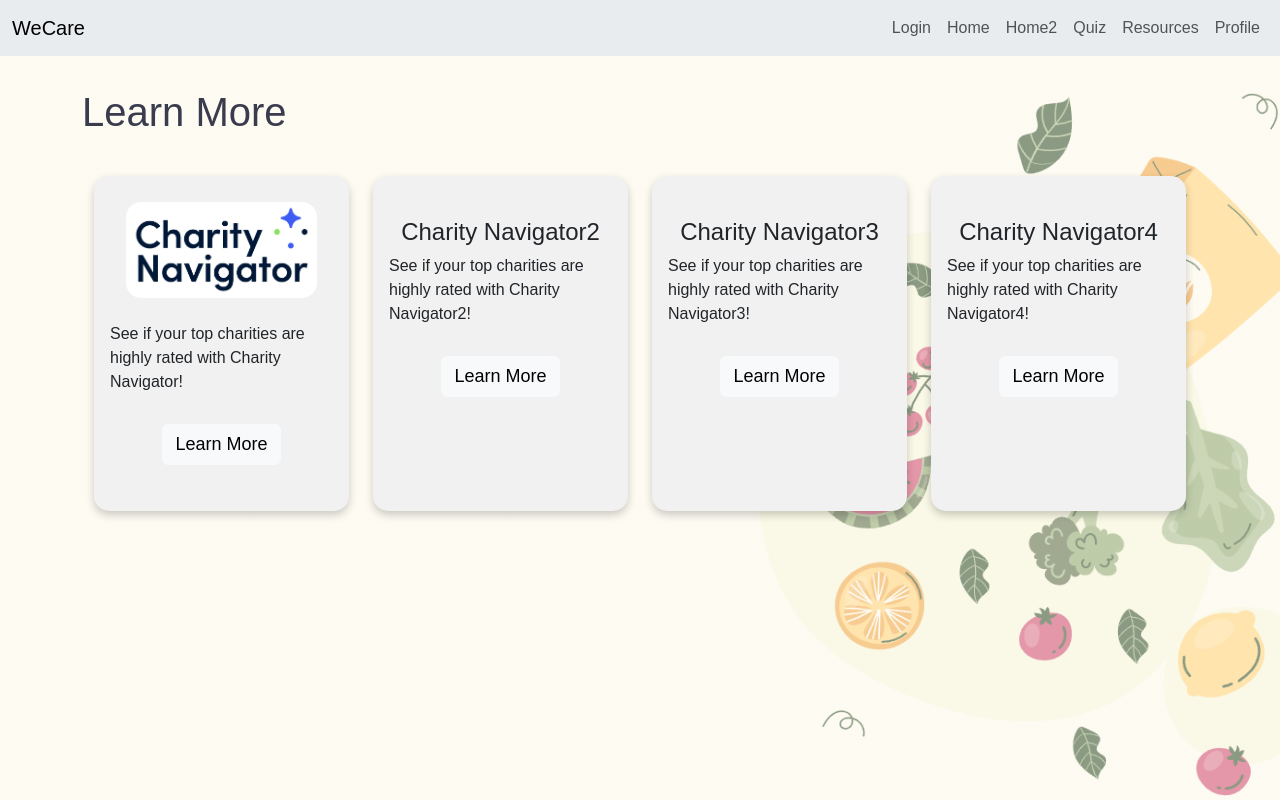
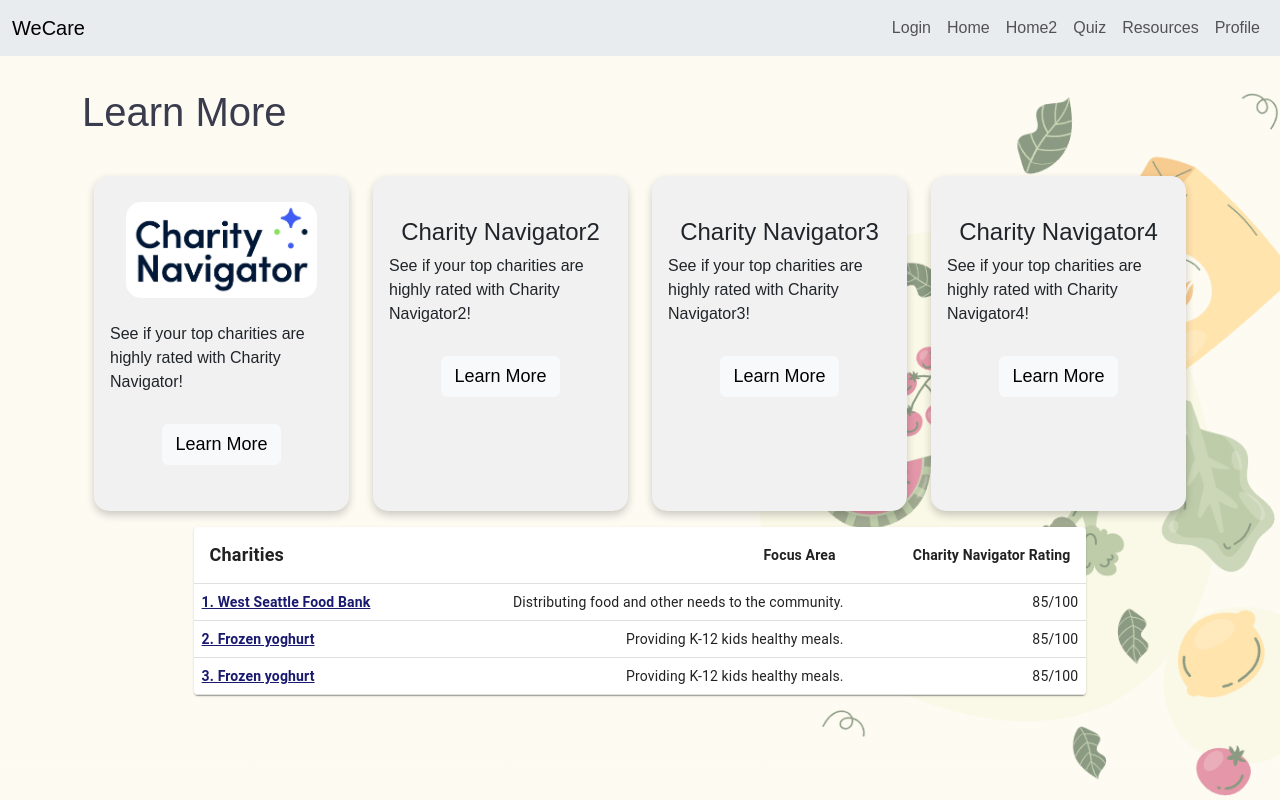
Before and after one commit to UW-INFO442-AU23/WeCare, a React (Create React App) app: page /resources in a window 1280 px wide. Shown: the top 800 px of the page. Built offline with nearby package versions, Linux system fonts and the light colour scheme.

Commit message:
basic catalog structure

```diff
--- /dev/null
+++ b/src/components/Catalog.js
@@ -0,0 +1,72 @@
+import * as React from 'react';
+import Table from '@mui/material/Table';
+import TableBody from '@mui/material/TableBody';
+import TableCell from '@mui/material/TableCell';
+import TableContainer from '@mui/material/TableContainer';
+import TableHead from '@mui/material/TableHead';
+import TableRow from '@mui/material/TableRow';
+import Paper from '@mui/material/Paper';
+
+function createData(charity, focus, rating, link) {
+  return { charity, focus, rating, link};
+}
+
+const rows = [
+  createData('1. West Seattle Food Bank', 'Distributing food and other needs to the community.', '85/100', 'https://westseattlefoodbank.org'),
+  createData('2. Frozen yoghurt', 'Providing K-12 kids healthy meals.', '85/100'),
+  createData('3. Frozen yoghurt', 'Providing K-12 kids healthy meals.', '85/100')
+];
+
+const cellStyle = {
+    padding: '8px'
+  };
+
+const headerCellStyle = {
+    fontWeight: 'bold',
+    fontSize: '18px'
+}
+
+const rowCellStyle = {
+    fontWeight: 'bold'
+}
+
+const tableContainerStyle = {
+    width: '80%',
+    margin: '0 auto',
+    textAlign: 'right',
+  };
+
+  const linkCellStyle = {
+    fontWeight: 'bold',
+    color: '#191970',
+    textDecoration: 'underline',
+  };
+
+  export default function BasicTable() {
+    return (
+      <div style={tableContainerStyle}>
+        <TableContainer component={Paper}>
+          <Table aria-label="simple table">
+            <TableHead>
+              <TableRow>
+                <TableCell style={headerCellStyle}>Charities</TableCell>
+                <TableCell align="right" style={rowCellStyle}>Focus Area</TableCell>
+                <TableCell align="right" style={rowCellStyle}>Charity Navigator Rating</TableCell>
+              </TableRow>
+            </TableHead>
+            <TableBody>
+              {rows.map((row) => (
+                <TableRow key={row.charity}>
+                  <TableCell component="th" scope="row" style={cellStyle}>
+                  <a href={row.link} style={linkCellStyle}>{row.charity}</a>
+                  </TableCell>
+                  <TableCell align="right" style={cellStyle}>{row.focus}</TableCell>
+                  <TableCell align="right" style={cellStyle}>{row.rating}</TableCell>
+                </TableRow>
+              ))}
+            </TableBody>
+          </Table>
+        </TableContainer>
+      </div>
+    );
+  }
--- a/src/components/Resources.js
+++ b/src/components/Resources.js
@@ -1,5 +1,6 @@
 import React from "react";
 import {useState, useEffect, onclick} from "react";
+import BasicTable from "./Catalog";
 
 export function Header(props){
   return(
@@ -70,6 +71,7 @@
       <div className="row mx-0">
         {newCardArray}
       </div>
+      <BasicTable />
     </div>
   );
 }
```
